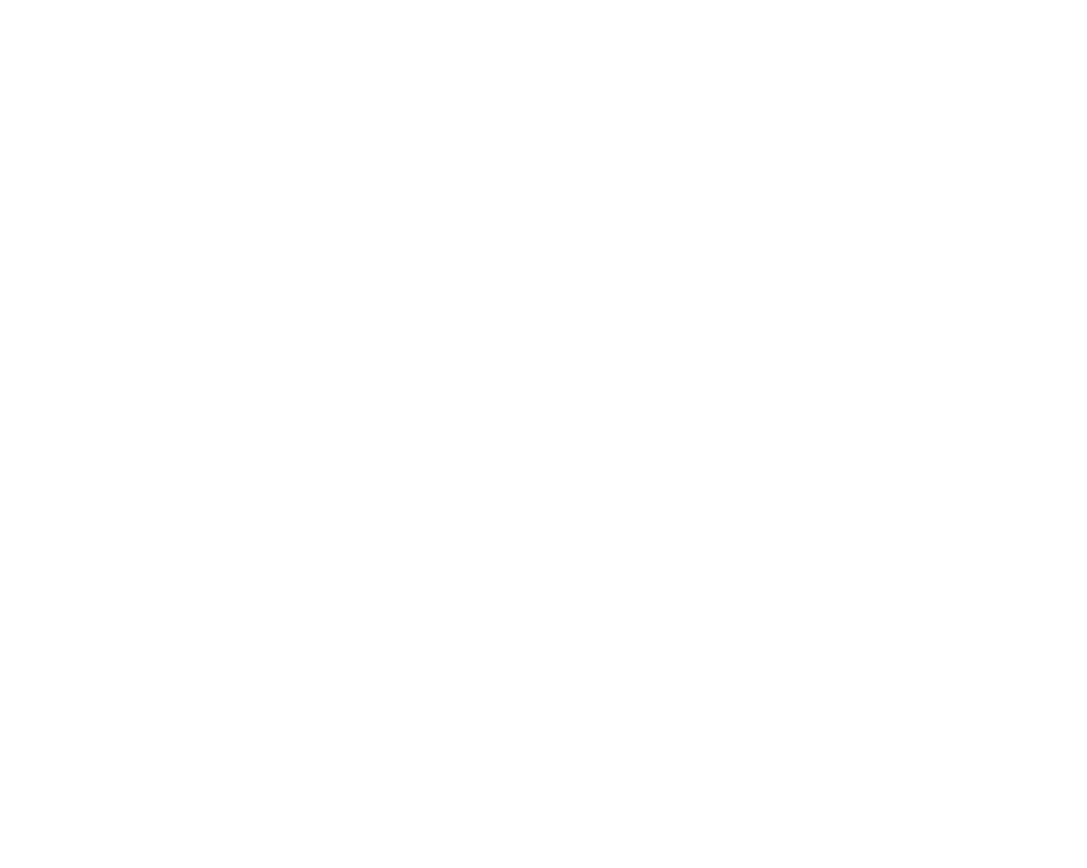
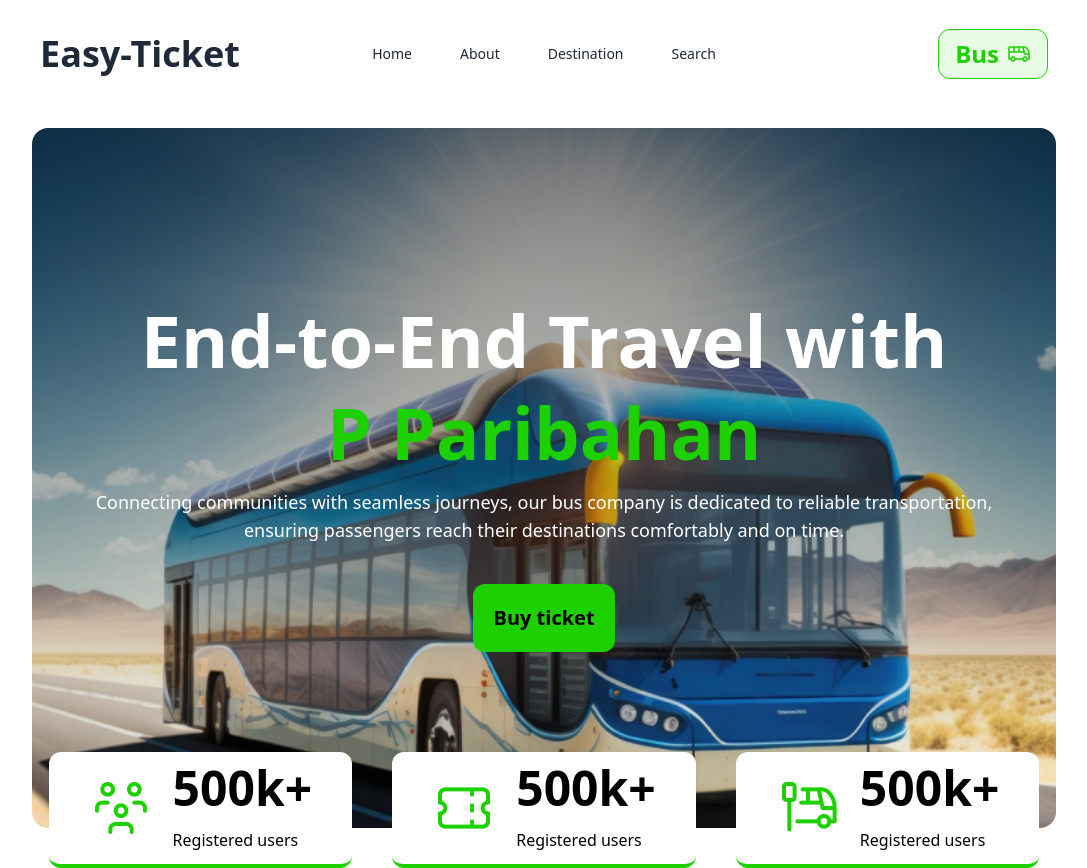
Before and after one commit to EgrSakib/Easy-Ticket, a plain HTML site: page index.html in a window 1280 px wide. Shown: the whole page, without its empty margins (96-1183 px from the left). Before the commit the page ends 800 px from the top, so only its background shows below. Drawn offline with nearby package versions, Linux system fonts and the light colour scheme.

Commit message:
nav and hero section completed

```diff
--- a/index.html
+++ b/index.html
@@ -1,19 +1,119 @@
 <!DOCTYPE html>
 <html lang="en">
+
 <head>
     <meta charset="UTF-8">
     <meta name="viewport" content="width=device-width, initial-scale=1.0">
+    <link rel="shortcut icon" href="images/bus-icon.png" type="image/x-icon">
+    <link rel="preconnect" href="https://fonts.googleapis.com">
+    <link rel="preconnect" href="https://fonts.gstatic.com" crossorigin>
+    <link href="https://fonts.googleapis.com/css2?family=Raleway:ital,wght@0,100..900;1,100..900&display=swap"
+        rel="stylesheet">
+    <script src="https://kit.fontawesome.com/3976eee170.js" crossorigin="anonymous"></script>
+    <link href="https://cdn.jsdelivr.net/npm/daisyui@4.7.2/dist/full.min.css" rel="stylesheet" type="text/css" />
+    <script src="https://cdn.tailwindcss.com"></script>
     <title>Easy Ticket</title>
+    <style>
+        main {
+            font-family: "Raleway", sans-serif;
+        }
+    </style>
 </head>
+
 <body>
     <header>
+        <!-- navbar section -->
+        <nav class="mx-4 lg:mx-32 mt-5">
+            <div class="navbar bg-base-100">
+                <div class="navbar-start">
+                    <div class="dropdown">
+                        <div tabindex="0" role="button" class="btn btn-ghost lg:hidden">
+                            <svg xmlns="http://www.w3.org/2000/svg" class="h-5 w-5" fill="none" viewBox="0 0 24 24"
+                                stroke="currentColor">
+                                <path stroke-linecap="round" stroke-linejoin="round" stroke-width="2"
+                                    d="M4 6h16M4 12h8m-8 6h16" />
+                            </svg>
+                        </div>
+                        <ul tabindex="0"
+                            class="menu menu-sm dropdown-content mt-3 z-[1] p-2 shadow bg-gray-900 text-white rounded-box">
+                            <li>Home</li>
+                            <li>About</li>
+                            <li>Destination</li>
+                            <li>Search</li>
+                        </ul>
+                    </div>
+                    <a class=" text-xl lg:text-4xl font-extrabold">Easy-Ticket</a>
+                </div>
+                <div class="navbar-center hidden lg:flex">
+                    <ul class="menu menu-horizontal px-1">
+                        <li class="mx-2"><a href="">Home</a></li>
+                        <li class="mx-2"><a href="">About</a></li>
+                        <li class="mx-2"><a href="">Destination</a></li>
+                        <li class="mx-2"><a href="">Search</a></li>
+                    </ul>
+                </div>
+                <div class="navbar-end">
+                    <button
+                        class="bg-[#1DD1001A] border rounded-xl gap-2  border-[#1DD100] text-[#1DD100] text-2xl font-bold flex px-4 py-2 justify-center items-center">Bus
+                        <img src="images/bus-icon.png" alt=""></button>
+                </div>
+            </div>
+        </nav>
 
+        <!-- hero section -->
+        <section class="mx-4 lg:mx-32 my-10">
+            <div class="hero rounded-2xl px-5 lx:px-20 py-10 lg:py-40 flex flex-col gap-10 relative"
+                style="background-image: url(images/banner.png);">
+                <div class="hero-content text-center text-neutral-content">
+                    <div class="text-white">
+                        <h1 class="mb-5 text-3xl lg:text-7xl font-extrabold">End-to-End Travel with </h1>
+                        <h1 class="text-[#1DD100] mb-5 text text-3xl lg:text-7xl font-extrabold">P Paribahan</h1>
+                        <p class="mb-10 text-lg">Connecting communities with seamless journeys, our bus company is
+                            dedicated to reliable transportation, <br> ensuring passengers reach their destinations
+                            comfortably and on time.</p>
+                        <button class="bg-[#1DD100] p-5 rounded-xl text-black text-xl font-bold mb-18"><a
+                                href="#buyTicket">Buy
+                                ticket</a></button>
+                    </div>
+                </div>
+                <div class="lg:absolute lg:-bottom-10 flex flex-col lg:flex-row gap-10">
+                    <div
+                        class="bg-white text-black border-b-4 border-[#1DD100] flex justify-center items-center gap-5 py-3 px-10 rounded-xl">
+                        <img src="images/people.png" alt="">
+                        <div class="flex flex-col gap-4">
+                            <h1 class="text-3xl lg:text-5xl font-extrabold">500k+</h1>
+                            <h1 class="">Registered users</h1>
+                        </div>
+
+                    </div>
+                    <div
+                        class="bg-white text-black border-b-4 border-[#1DD100] flex justify-center items-center gap-5 py-3 px-10 rounded-xl">
+                        <img src="images/ticket-cupon.png" alt="">
+                        <div class="flex flex-col gap-4">
+                            <h1 class="text-3xl lg:text-5xl font-extrabold">500k+</h1>
+                            <h1 class="">Registered users</h1>
+                        </div>
+
+                    </div>
+                    <div
+                        class="bg-white text-black border-b-4 border-[#1DD100] flex justify-center items-center gap-5 py-3 px-10 rounded-xl">
+                        <img src="images/stoppage.png" alt="">
+                        <div class="flex flex-col gap-4">
+                            <h1 class="text-3xl lg:text-5xl font-extrabold">500k+</h1>
+                            <h1 class="">Registered users</h1>
+                        </div>
+
+                    </div>
+                </div>
+            </div>
+        </section>
     </header>
-    <body>
+    <main>
 
-    </body>
+    </main>
     <footer>
 
     </footer>
 </body>
+
 </html>
```
